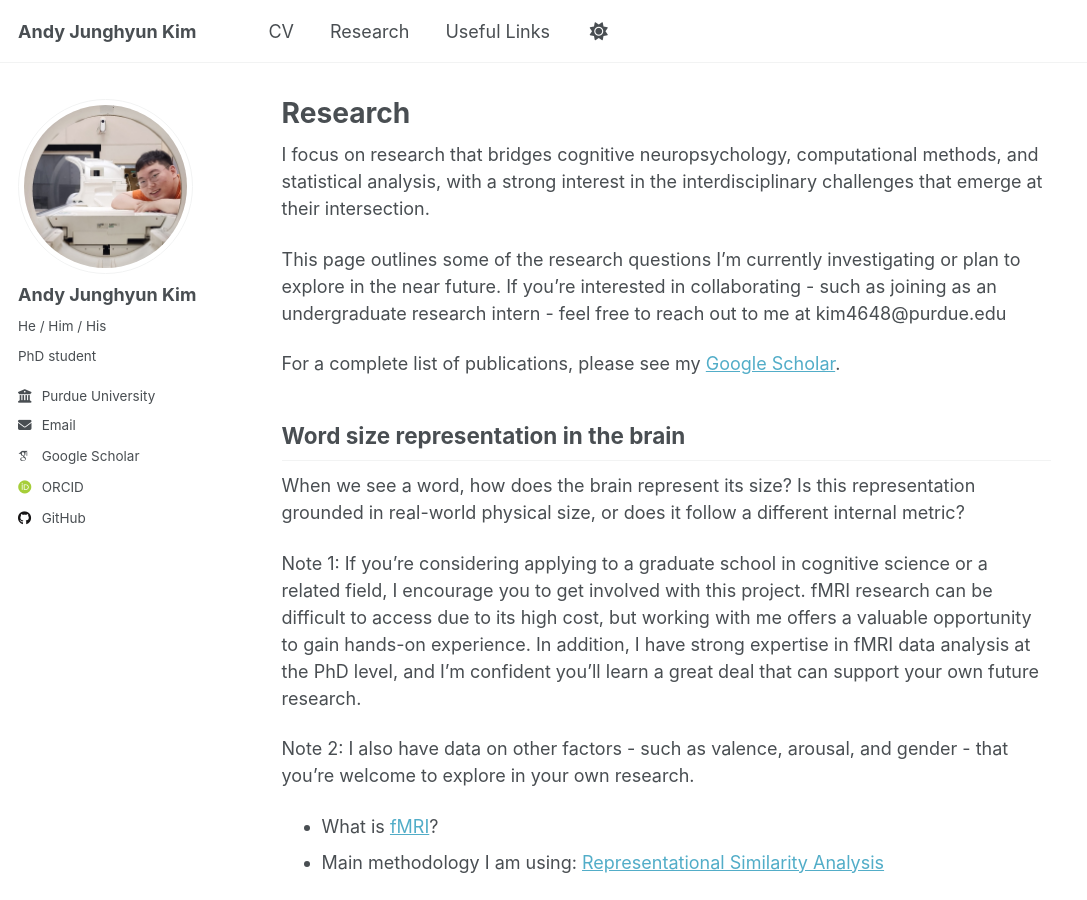
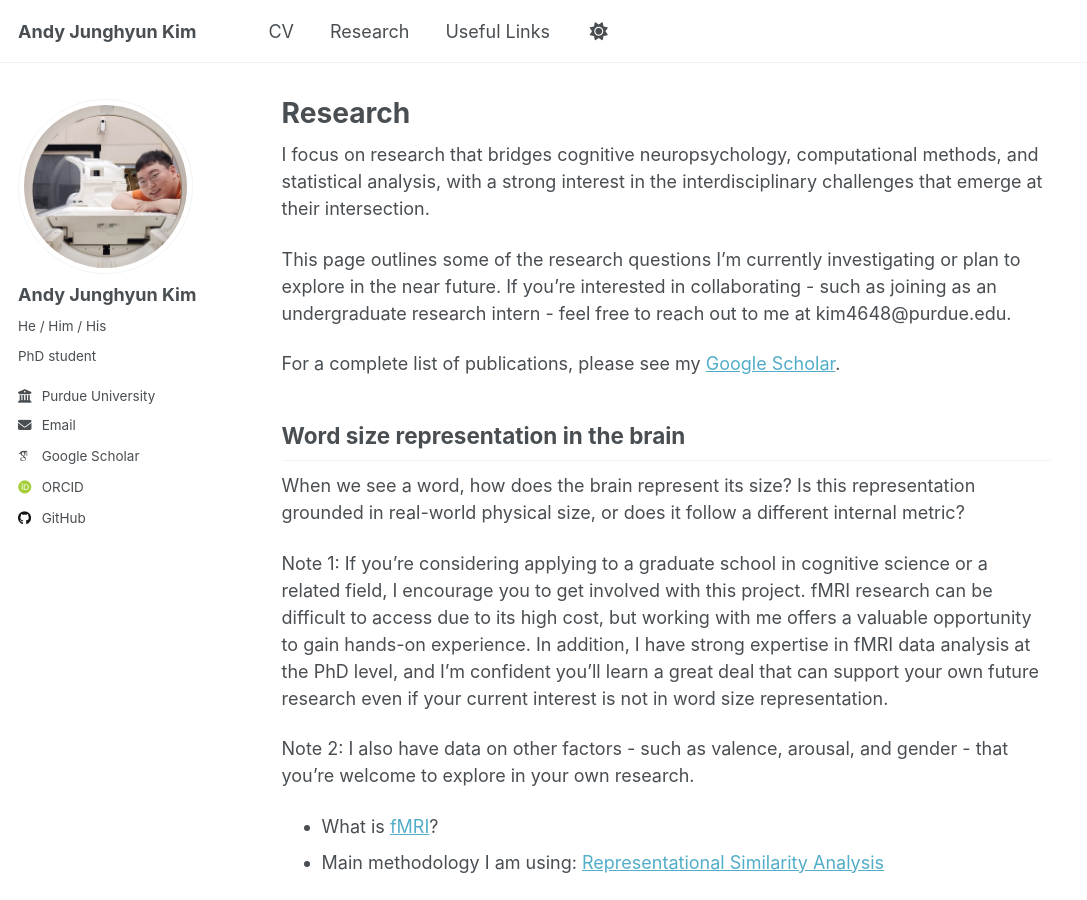
Before and after one commit to AndyJHKim/andyjhkim.github.io, a Jekyll site: the page built from _pages/research.md, in a window 1280 px wide and 900 px high. Shown: the whole window, without its empty margins (0-1087 px from the left). Built offline with Jekyll 4.4.1, drawn with Linux system fonts in a browser that asks for light colours; some web fonts are replaced.

Commit message:
Update research.md

```diff
--- a/_pages/research.md
+++ b/_pages/research.md
@@ -9,7 +9,7 @@ redirect_from:
 
 I focus on research that bridges cognitive neuropsychology, computational methods, and statistical analysis, with a strong interest in the interdisciplinary challenges that emerge at their intersection.
 
-This page outlines some of the research questions I’m currently investigating or plan to explore in the near future. If you're interested in collaborating - such as joining as an undergraduate research intern - feel free to reach out to me at kim4648@purdue.edu
+This page outlines some of the research questions I’m currently investigating or plan to explore in the near future. If you're interested in collaborating - such as joining as an undergraduate research intern - feel free to reach out to me at kim4648@purdue.edu.
 
 For a complete list of publications, please see my [Google Scholar](https://scholar.google.com/citations?user=c0PqBXwAAAAJ&hl=en).
 
@@ -17,7 +17,7 @@ For a complete list of publications, please see my [Google Scholar](https://scho
 ## Word size representation in the brain
 When we see a word, how does the brain represent its size? Is this representation grounded in real-world physical size, or does it follow a different internal metric?
 
-Note 1: If you're considering applying to a graduate school in cognitive science or a related field, I encourage you to get involved with this project. fMRI research can be difficult to access due to its high cost, but working with me offers a valuable opportunity to gain hands-on experience. In addition, I have strong expertise in fMRI data analysis at the PhD level, and I'm confident you’ll learn a great deal that can support your own future research.
+Note 1: If you're considering applying to a graduate school in cognitive science or a related field, I encourage you to get involved with this project. fMRI research can be difficult to access due to its high cost, but working with me offers a valuable opportunity to gain hands-on experience. In addition, I have strong expertise in fMRI data analysis at the PhD level, and I'm confident you’ll learn a great deal that can support your own future research even if your current interest is not in word size representation.
 
 Note 2: I also have data on other factors - such as valence, arousal, and gender - that you’re welcome to explore in your own research.
 
```
